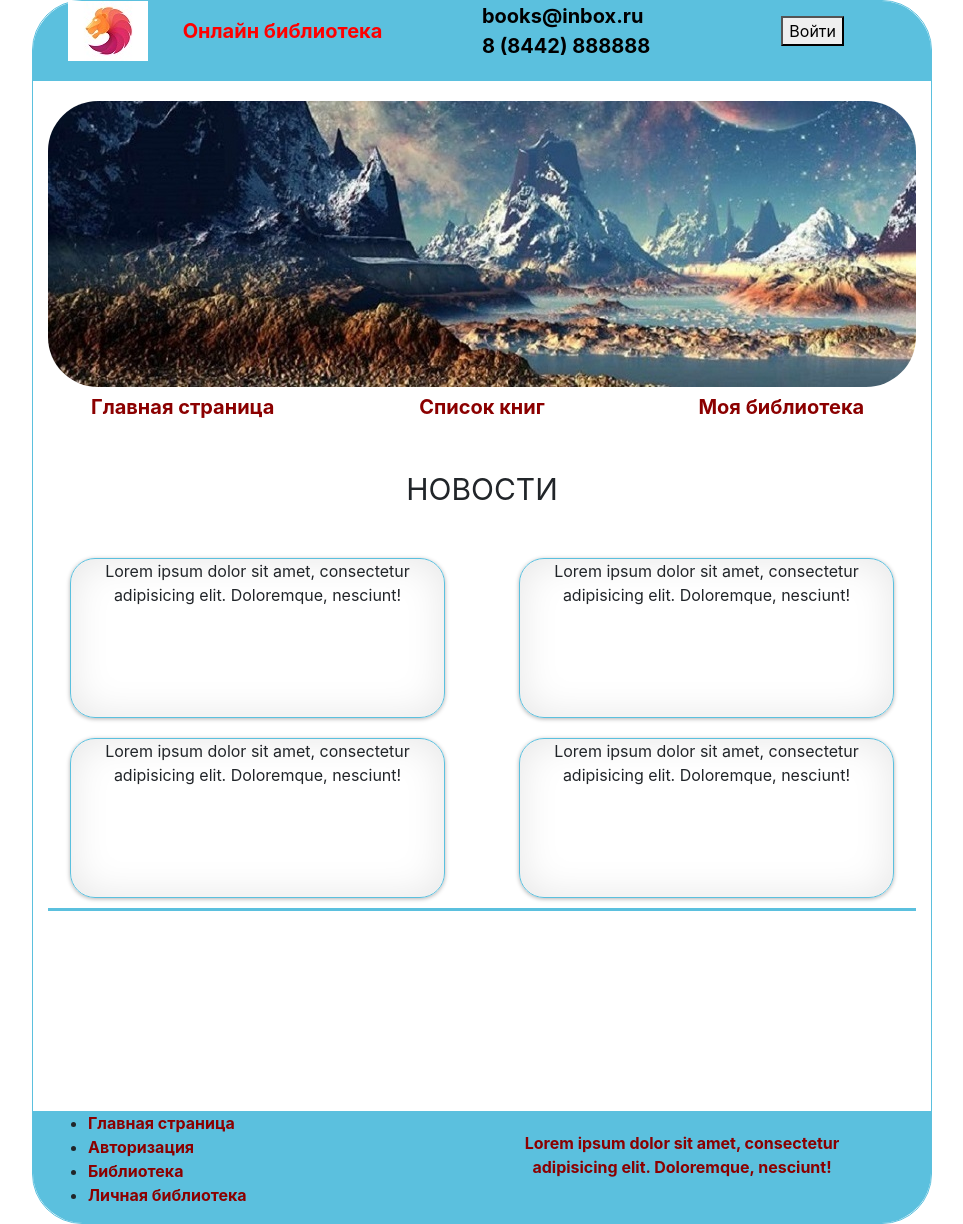
After one commit to Ilyajkin/bookmarket, a PHP site: page /templates/templates.php in a window 1280 px wide. The commit adds this page. Shown: the whole page, without its empty margins (158-1121 px from the left). Run offline with PHP 8.4, Linux system fonts and the light colour scheme.

Commit message:
Changed template.php and template.css

```diff
--- a/View/css/template.css
+++ b/View/css/template.css
@@ -1,10 +1,14 @@
 .container {
-    max-width: 1000px;
+    max-width: 900px;
+    border: 1px solid #5bc0de;
+    border-radius: 50px;
 }
 
 header {
-    margin-top: 10px;
-    height: 50px;
+    height: 80px;
+    background-color: #5bc0de;
+    border-top-left-radius: 50px;
+    border-top-right-radius: 50px;
 }
 
 .logo {
@@ -16,16 +20,15 @@ header {
     text-align: center;
     font-size: 20px;
     font-weight: bold;
+    color: red;
 }
 
 .contacts {
-    margin: auto;
     font-weight: 700;
     text-align: center;
 }
 
 .email {
-    margin-top: 36px;
     text-decoration: none;
     color: black;
     font-size: 20px;
@@ -42,16 +45,17 @@ header {
 }
 
 .banner {
+    width: 900px;
     margin-top: 20px;
     background-image: url("../img/banner.jpg");
-    height: 391px;
+    height: 286px;
     border-radius: 50px;
 }
 
 .top-menu {
-    margin-top: 20px;
+    margin: auto;
     height: 40px;
-    /*background-color: lightblue;*/
+    width: 900px;
     border-radius: 5px;
     text-align: center;
     font-size: 20px;
@@ -75,3 +79,74 @@ header {
     text-decoration: none;
     color: darkred;
 }
+
+/*main*/
+
+.news {
+    margin: 20px 0;
+    border-bottom: 3px solid #5bc0de;
+}
+
+.news-title {
+    display: block;
+    text-align: center;
+    text-transform: uppercase;
+    font-size: 30px;
+    font-weight: 400;
+    padding: 20px 0;
+}
+
+.new-top {
+    height: 160px;
+    width: 400px;
+    margin: 10px auto;
+    border: 1px solid #5bc0de;
+    box-shadow:
+            0 1px 4px rgba(0, 0, 0, .3),
+            0 0 40px rgba(0, 0, 0, .1) inset;
+    transition: 1s;
+    border-radius: 25px;
+    text-align: center;
+}
+
+.new-bottom {
+    height: 160px;
+    width: 400px;
+    margin: 10px auto;
+    border: 1px solid #5bc0de;
+    box-shadow:
+            0 1px 4px rgba(0, 0, 0, .3),
+            0 0 40px rgba(0, 0, 0, .1) inset;
+    transition: 1s;
+    border-radius: 25px;
+    text-align: center;
+}
+
+/*footer*/
+footer {
+    margin-top: 200px;
+    border-bottom-left-radius: 50px;
+    border-bottom-right-radius: 50px;
+    background-color: #5bc0de;
+}
+
+.footer {
+    margin-top: 200px;
+}
+
+.lower-menu {
+    text-decoration: none;
+    font-weight: bold;
+}
+
+.menu-item {
+    color: darkred;
+}
+
+.address {
+    margin-top: 20px;
+    width: 400px;
+    text-align: center;
+    color: darkred;
+    font-weight: bold;
+}
--- a/View/template_footer.php
+++ /dev/null
@@ -1,6 +0,0 @@
-<?php ?>
-
-<footer></footer>
-</div>
-</body>
-</html>
--- /dev/null
+++ b/View/templates/templates.php
@@ -0,0 +1,96 @@
+<?php ?>
+<!doctype html>
+<html lang="en">
+<head>
+    <meta charset="UTF-8">
+    <meta name="viewport"
+          content="width=device-width, user-scalable=no, initial-scale=1.0, maximum-scale=1.0, minimum-scale=1.0">
+    <meta http-equiv="X-UA-Compatible" content="ie=edge">
+    <meta name="keywords" content="Онлайн библиотека, читать онлайн">
+    <meta property="og:locale" content="ru_RU">
+    <meta property="og:type" content="website">
+    <meta property="og:title" content="Онлайн библиотека">
+    <meta http-equiv="X-UA-Compatible" content="ie=edge">
+    <link rel="stylesheet" href="../css/bootstrap-reboot.css">
+    <link rel="stylesheet" href="../css/bootstrap.css">
+    <link rel="stylesheet" href="../css/template.css">
+    <script src="../js/jquery.js"></script>
+    <script src="../js/bootstrap.js"></script>
+    <link rel="stylesheet" href="../css/jquery-ui.css">
+    <title>Главная страница</title>
+</head>
+<body>
+<div class="container">
+    <header class="row">
+        <div class="col-md-2">
+            <div class="row"><img class="logo" src="../img/logo.jpg" alt=""></div>
+        </div>
+        <div class="col-md-4">
+            <div class="row">
+                <div class="title"><p>Онлайн библиотека</p></div>
+            </div>
+        </div>
+        <div class="col-md-4 contacts">
+            <div class="row"><a href="mailto: vgbs@inbox.ru" class="email">books@inbox.ru</a></div>
+            <div class="row"><a href="tel: 88442653922" class="tel">8 (8442) 888888</a></div>
+        </div>
+        <div class="col-md-2">
+            <div class="row">
+                <div class="button-authorization">
+                    <form action="/" method="post">
+                        <button>
+                            Войти
+                        </button>
+                    </form>
+                </div>
+            </div>
+        </div>
+    </header>
+    <main>
+        <div class="col-md-12 banner"></div>
+        <div class="row">
+            <div class="row top-menu">
+                <div class="col-md-4"><a href="../index.php" class="main">Главная страница</a></div>
+                <div class="col-md-4"><a href="../listOfBooks.php" class="listOfBooks">Список книг</a></div>
+                <div class="col-md-4"><a href="../listOfBooksUser.php" class="listOfBooksUser">Моя библиотека</a></div>
+            </div>
+        </div>
+        <div class="news">
+            <div class="row news-title">
+                <p>Новости</p>
+            </div>
+            <div class="row">
+            <div class="col-md-5 new-top">Lorem ipsum dolor sit amet, consectetur adipisicing elit. Doloremque,
+                nesciunt!
+            </div>
+            <div class="col-md-5 new-top">Lorem ipsum dolor sit amet, consectetur adipisicing elit. Doloremque,
+                nesciunt!
+            </div>
+            <div class="col-md-5 new-bottom">Lorem ipsum dolor sit amet, consectetur adipisicing elit. Doloremque,
+                nesciunt!
+            </div>
+            <div class="col-md-5 new-bottom">Lorem ipsum dolor sit amet, consectetur adipisicing elit. Doloremque,
+                nesciunt!
+            </div>
+            </div>
+        </div>
+    </main>
+    <footer class="row">
+        <div class="col-md-6 lower-menu">
+            <ul>
+                <li><a href="../index.php" class="menu-item">Главная страница</a></li>
+                <li><a href="../authorization.php" class="menu-item">Авторизация</a></li>
+                <li><a href="../listOfBooks.php" class="menu-item">Библиотека</a></li>
+                <li><a href="../listOfBooksUser.php" class="menu-item">Личная библиотека</a></li>
+            </ul>
+        </div>
+        <div class="row">
+            <div class="col-md-6">
+                <p class="address">Lorem ipsum dolor sit amet, consectetur adipisicing elit. Doloremque, nesciunt!</p>
+            </div>
+        </div>
+    </footer>
+</div>
+
+</body>
+</html>
```
Also changed, not shown: View/index.php (deleted, +0 -7 lines), View/template_header.php (deleted, +0 -63 lines), View/img/banner.jpg, View/img/footer.jpg (added).
